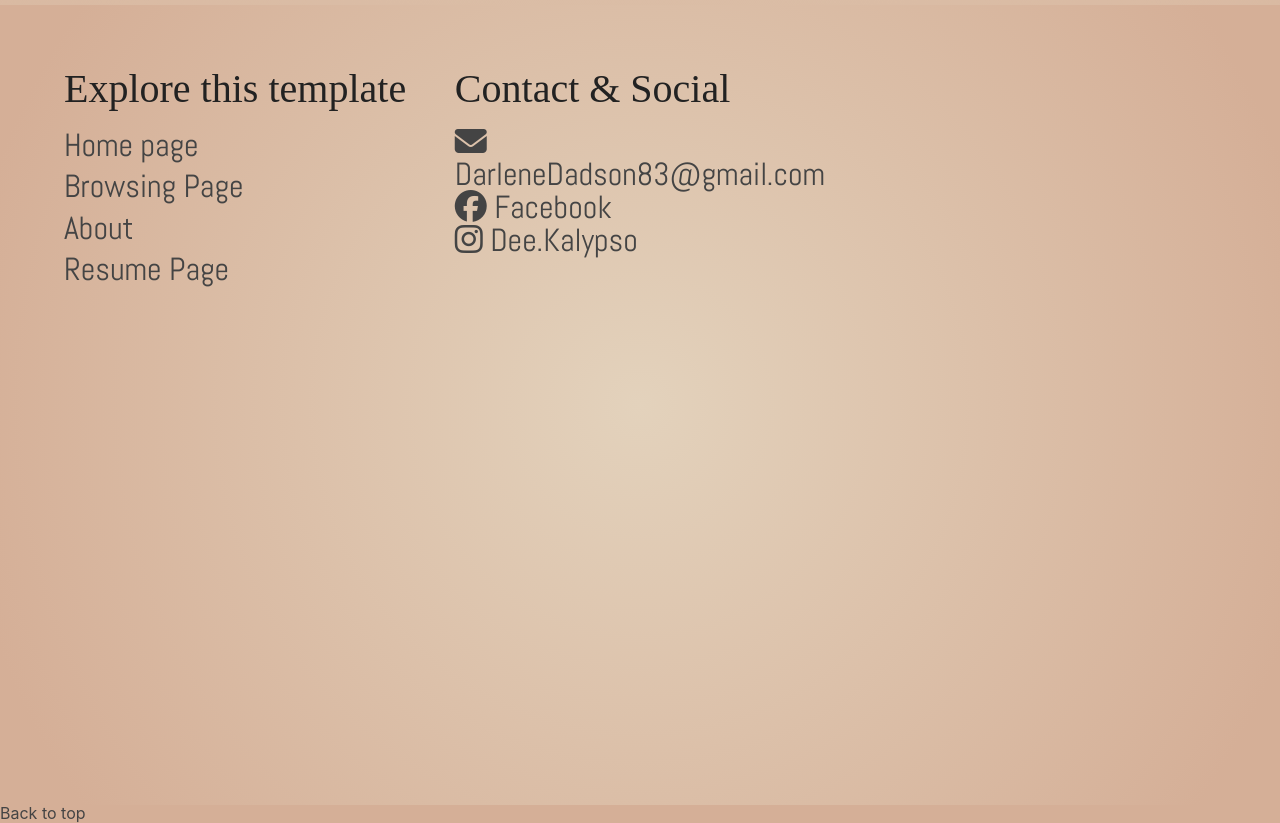
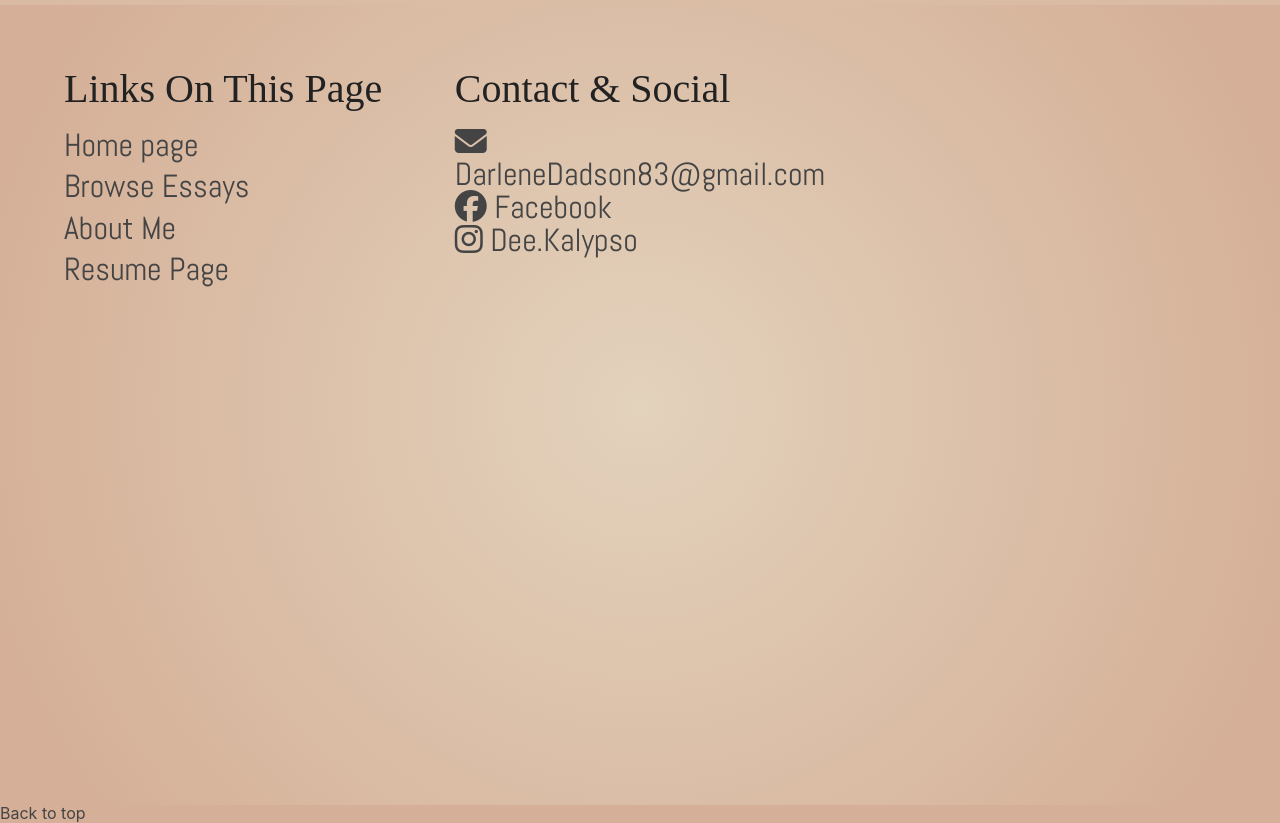
Before and after one commit to DarleneDadson/darlene-sackey-portfolio, a plain HTML site: page work.html in a window 1280 px wide. Shown: the part 3073-3896 px from the top of the page. Drawn offline with nearby package versions, Linux system fonts and the light colour scheme.

Commit message:
updated work page

```diff
--- a/work.html
+++ b/work.html
@@ -124,12 +124,12 @@
 
     <ul class="global-footer">
         <li class="footer-item-1">
-            <h2>Explore this template</h2>
+            <h2>Links On This Page</h2>
             <ul class="footer-nav-list">
                 <li class="footer-nav-item"><a href="index.html">Home page</a></li>
-                <li class="footer-nav-item"><a href="work.html">Browsing Page</a></li>
+                <li class="footer-nav-item"><a href="work.html">Browse Essays</a></li>
                 <li class="footer-nav-item"><a href="project-2.html"></a></li>
-                <li class="footer-nav-item"><a href="about.html">About</a></li>
+                <li class="footer-nav-item"><a href="about.html">About Me</a></li>
                 <li class="footer-nav-item"><a href="resume.html">Resume Page</a></li>
 
             </ul>
```
